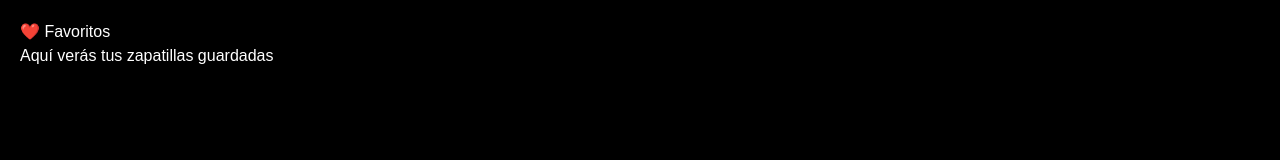
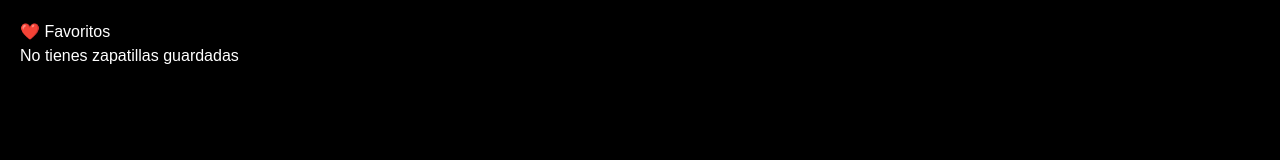
Before and after one commit to Iriney2310/worldapp, a Next.js app: page /favoritos in a window 1280 px wide. Shown: the top 160 px of the page. Built offline with nearby package versions, Linux system fonts and the light colour scheme.

Commit message:
sneaker app update

```diff
--- a/app/favoritos/page.tsx
+++ b/app/favoritos/page.tsx
@@ -1,8 +1,39 @@
+'use client'
+
+import { useEffect, useState } from "react"
+
 export default function Favoritos() {
+  const [favorites, setFavorites] = useState<number[]>([])
+
+  useEffect(() => {
+    const data = localStorage.getItem("favorites")
+    if (data) {
+      setFavorites(JSON.parse(data))
+    }
+  }, [])
+
   return (
     <div style={{ color: 'white', padding: 20 }}>
       <h1>❤️ Favoritos</h1>
-      <p>Aquí verás tus zapatillas guardadas</p>
+
+      {favorites.length === 0 ? (
+        <p>No tienes zapatillas guardadas</p>
+      ) : (
+        favorites.map((id) => (
+          <div
+            key={id}
+            style={{
+              padding: 10,
+              marginTop: 10,
+              background: 'rgba(255,255,255,0.05)',
+              borderRadius: 10,
+              border: '1px solid rgba(255,255,255,0.1)'
+            }}
+          >
+            👟 Zapatilla ID: {id}
+          </div>
+        ))
+      )}
     </div>
   )
 }
```
